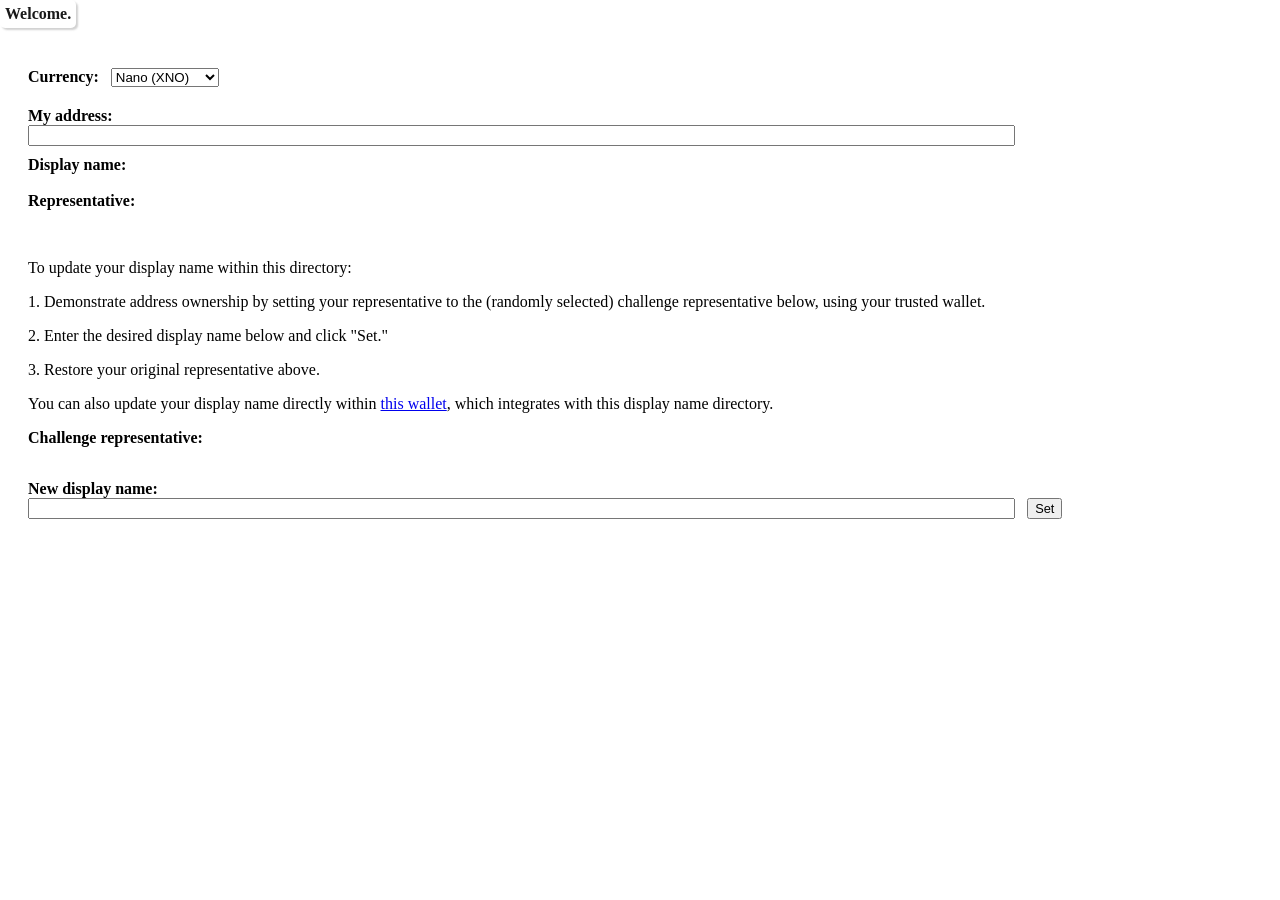
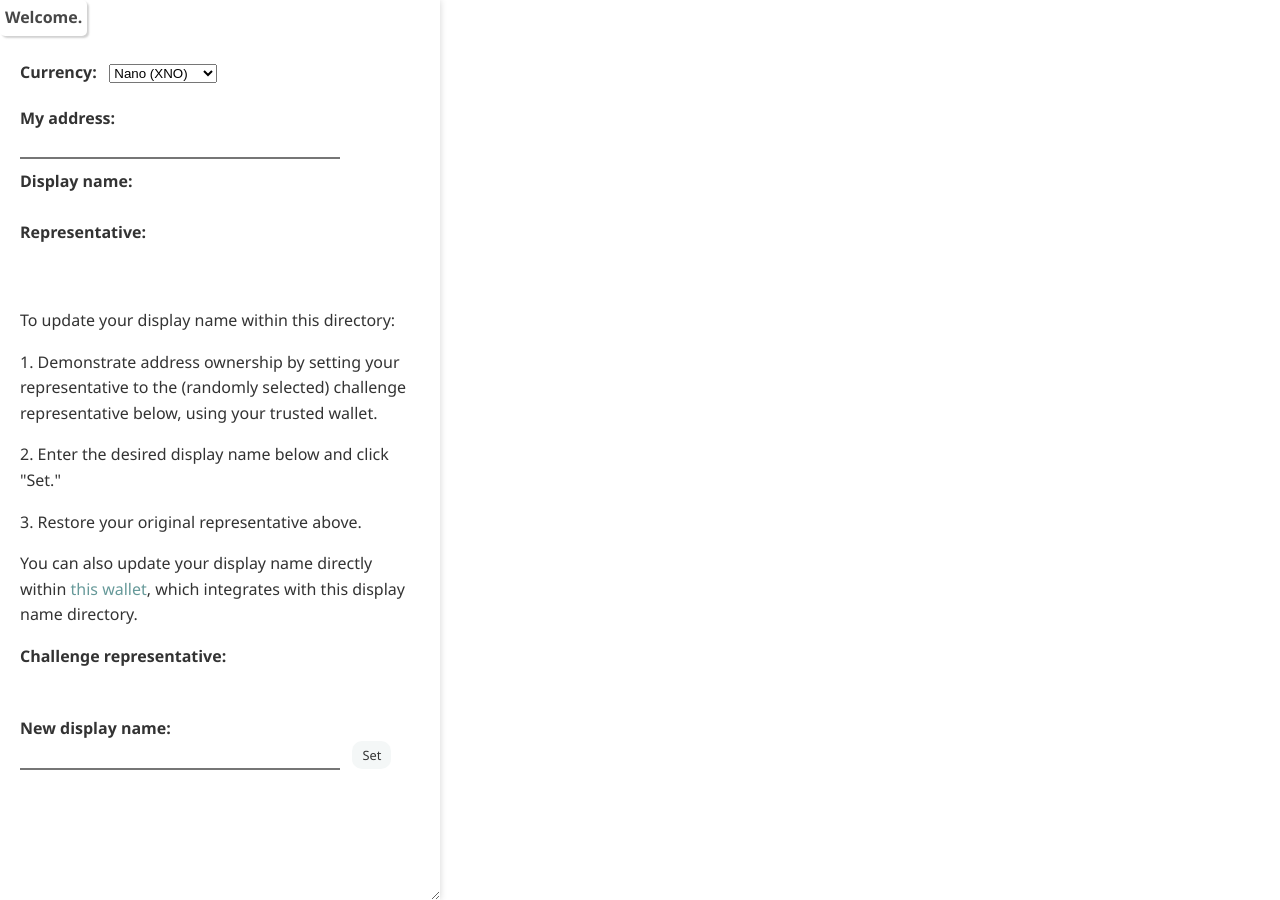
Before and after one commit to warashibetrader/warashibetrader.github.io, a Jekyll site: the page crypto/directory.html, which Jekyll copies as it is, in a window 1280 px wide. Built offline with Jekyll 4.4.1, drawn with Linux system fonts in a browser that asks for light colours.

Commit message:
Update directory.html

```diff
--- a/crypto/directory.html
+++ b/crypto/directory.html
@@ -1,9 +1,9 @@
 <!DOCTYPE html><html>
 <head>
 	<title>Warashibe Directory</title>
-	<link rel="stylesheet" type="text/css" href="walletsrc/wallet.css">
+	<link rel="stylesheet" type="text/css" href="wallet.css">
 	<link rel="icon" href="strawicontrans.png">
-	<script src="walletsrc/nanocurrency.js"></script>
+	<script src="nanocurrency.js"></script>
 
 	<meta name="viewport" content="width=device-width, initial-scale=1.0">
 	<meta content="text/html;charset=utf-8" http-equiv="Content-Type">
```
